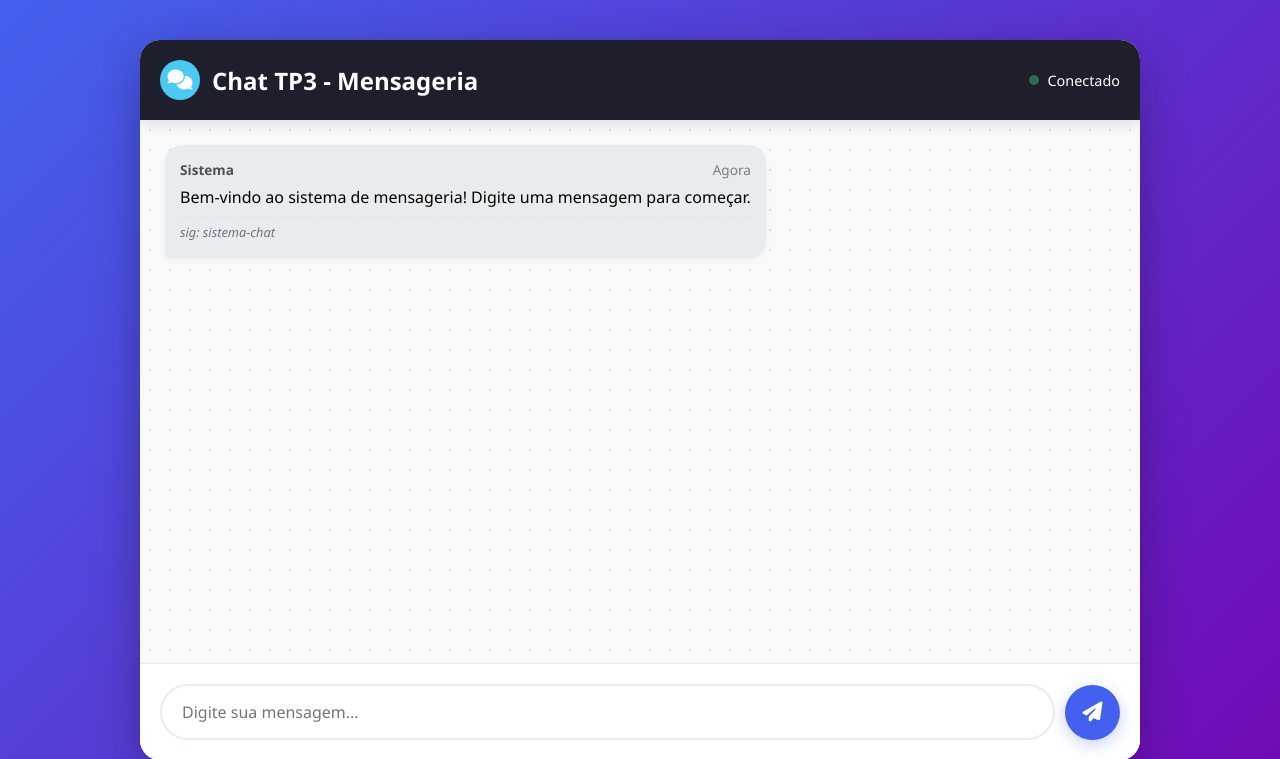
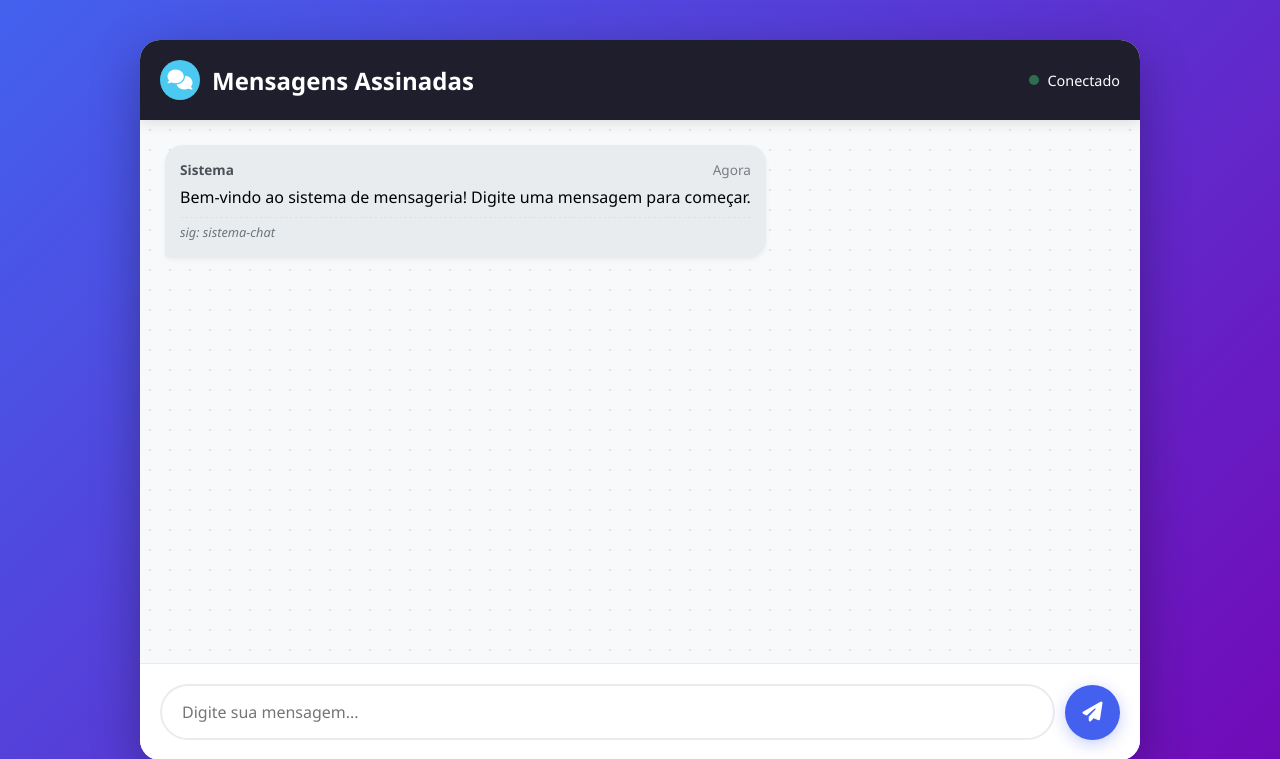
Before and after one commit to pyurini/Gerador-e-Verificador-de-Assinaturas-Digitais, a Flask app: page / in a window 1280 px wide. Shown: the top 759 px of the page. Run offline with Flask 3, Linux system fonts and the light colour scheme; some libraries are stand-ins or nearby versions.

Commit message:
Troca de nome do site

```diff
--- a/templates/index.html
+++ b/templates/index.html
@@ -3,7 +3,7 @@
 <head>
     <meta charset="UTF-8">
     <meta name="viewport" content="width=device-width, initial-scale=1.0">
-    <title>Chat TP3 - Sistema de Mensageria</title>
+    <title>Mensagens Assinadas</title>
     <script src="https://cdn.socket.io/4.0.1/socket.io.min.js"></script>
     <link rel="stylesheet" href="https://cdnjs.cloudflare.com/ajax/libs/font-awesome/6.4.0/css/all.min.css">
     <link rel="stylesheet" href="/static/style.css">
@@ -15,7 +15,7 @@
                 <div class="logo-icon">
                     <i class="fas fa-comments"></i>
                 </div>
-                <h1>Chat TP3 - Mensageria</h1>
+                <h1>Mensagens Assinadas</h1>
             </div>
             <div class="status">
                 <div class="status-indicator"></div>
```
